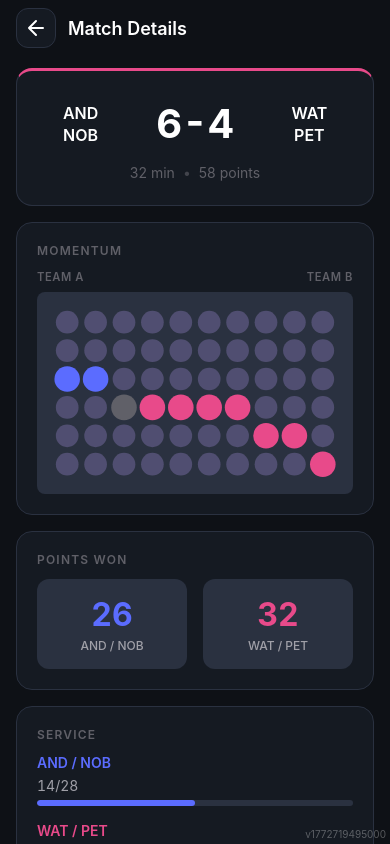
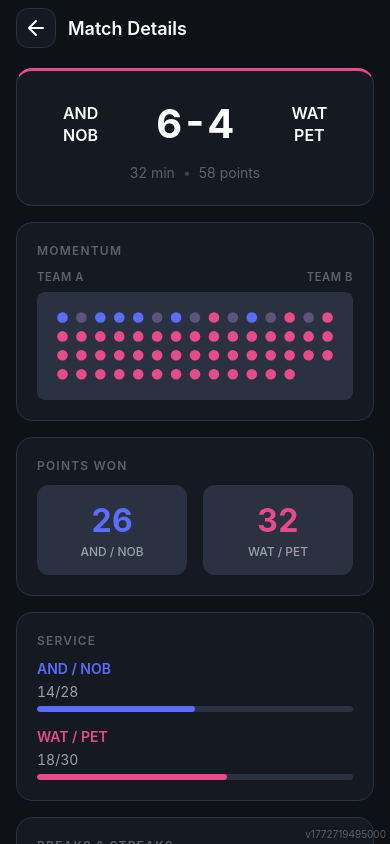
Before and after one commit to juicebox-glen/palapoint-v4, a Next.js app: page /game/1 in a window 390 px wide. Shown: the top 844 px of the page. Built offline with nearby package versions, Linux system fonts and the light colour scheme; a web font is replaced by a local one.

Commit message:
Refactor momentum visualization in GameDetailPage to implement a grid layout with dynamic dot placement. Adjust SVG rendering for improved clarity and responsiveness, including changes to the number of rows and dot sizes.

```diff
--- a/app/game/[id]/page.tsx
+++ b/app/game/[id]/page.tsx
@@ -103,28 +103,14 @@ export default function GameDetailPage() {
     []
   )
 
-  const maxAbs = Math.max(
-    1,
-    ...momentumData.map((v) => Math.abs(v))
-  )
-
-  // Grid momentum: 6 rows × 10 columns (like original design)
-  const MOMENTUM_ROWS = 6
-  const MOMENTUM_COLS = 10
-  const pathPoints: { col: number; row: number; v: number }[] = []
-  if (momentumData.length > 0) {
-    for (let col = 0; col < MOMENTUM_COLS; col++) {
-      const idx = Math.min(
-        Math.max(0, Math.round((col / (MOMENTUM_COLS - 1)) * (momentumData.length - 1))),
-        momentumData.length - 1
-      )
-      const v = momentumData[idx]
-      const normalized = v / maxAbs
-      // Row 0 = top = Team A ahead, Row 5 = bottom = Team B ahead
-      const row = Math.round(((1 - normalized) / 2) * (MOMENTUM_ROWS - 1))
-      pathPoints.push({ col, row: Math.max(0, Math.min(row, MOMENTUM_ROWS - 1)), v })
-    }
-  }
+  // Grid momentum: 4 rows, each point = one dot, filled left-to-right top-to-bottom
+  const MOMENTUM_ROWS = 4
+  const momentumCols = Math.max(1, Math.ceil(momentumData.length / MOMENTUM_ROWS))
+  const momentumDots = momentumData.map((v, i) => {
+    const col = i % momentumCols
+    const row = Math.floor(i / momentumCols)
+    return { col, row, v }
+  })
 
   return (
     <div className="page page-padded game-detail-page">
@@ -198,37 +184,24 @@ export default function GameDetailPage() {
             </div>
             <div className="game-detail-momentum-chart game-detail-momentum-grid">
               <svg
-                viewBox={`0 0 ${MOMENTUM_COLS} ${MOMENTUM_ROWS}`}
+                viewBox={`0 0 ${momentumCols} ${MOMENTUM_ROWS}`}
                 preserveAspectRatio="none"
                 className="game-detail-momentum-svg"
               >
-                {/* Grid dots (muted) */}
-                {Array.from({ length: MOMENTUM_ROWS }).flatMap((_, row) =>
-                  Array.from({ length: MOMENTUM_COLS }).map((_, col) => (
-                    <circle
-                      key={`${row}-${col}`}
-                      cx={col + 0.5}
-                      cy={row + 0.5}
-                      r="0.4"
-                      fill="var(--game-detail-momentum-grid-dot, #8B7BB8)"
-                      opacity="0.4"
-                    />
-                  ))
-                )}
-                {/* Path dots (team colors) */}
-                {pathPoints.map(({ col, row, v }, i) => (
+                {momentumDots.map(({ col, row, v }, i) => (
                   <circle
-                    key={`path-${i}`}
+                    key={i}
                     cx={col + 0.5}
                     cy={row + 0.5}
-                    r="0.45"
+                    r="0.28"
                     fill={
                       v > 0
                         ? 'var(--team-a)'
                         : v < 0
                           ? 'var(--team-b)'
-                          : 'var(--text-muted)'
+                          : 'var(--game-detail-momentum-grid-dot, #8B7BB8)'
                     }
+                    opacity={v === 0 ? 0.5 : 1}
                   />
                 ))}
               </svg>
```
